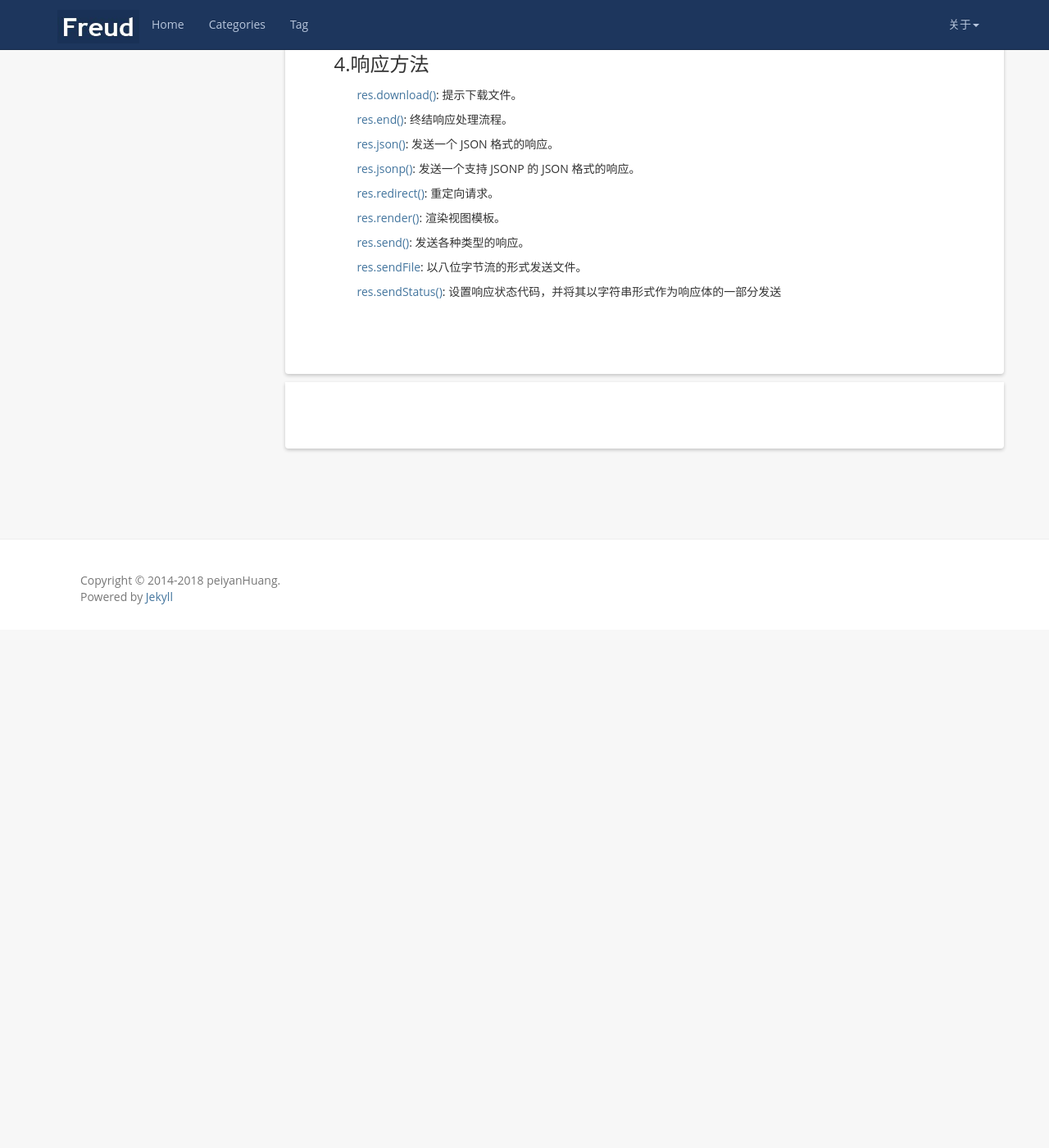
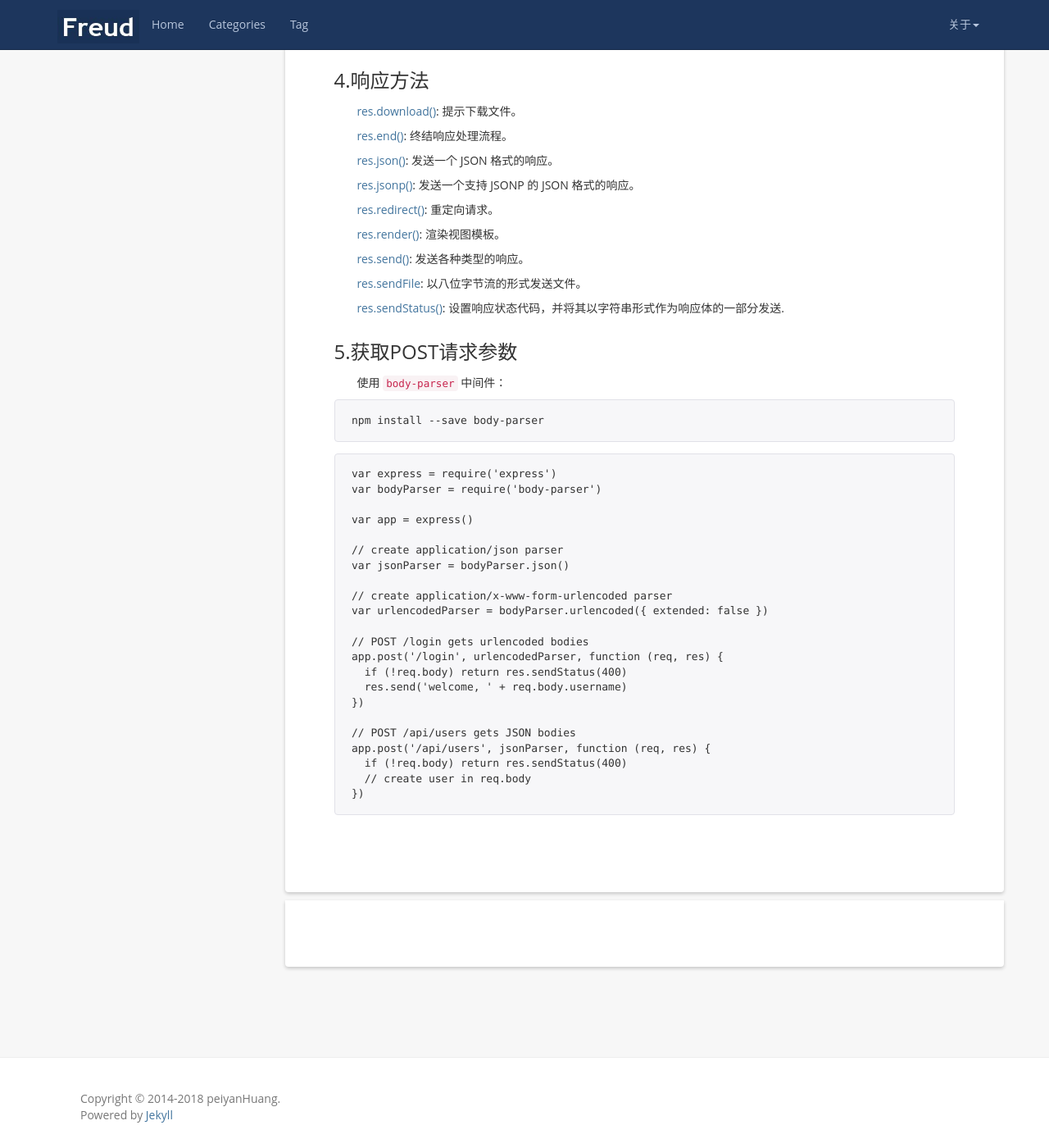
Before and after one commit to peiyanhuang/MyBlog, a Jekyll site: the page built from _posts/2017-12-13-express.md, in a window 1280 px wide and 1400 px high, scrolled down 3645 px. Shown: the whole window at 82% size. Built offline with Jekyll 4.4.1, drawn with Linux system fonts in a browser that asks for light colours; nearby versions of some CDN libraries; before the commit the page ends 4413 px from its top, so only the background shows below that.

Commit message:
express add post reqest

````diff
--- a/_posts/2017-12-13-express.md
+++ b/_posts/2017-12-13-express.md
@@ -194,4 +194,35 @@ module.exports = function(app){
 
 [res.sendFile](http://www.expressjs.com.cn/4x/api.html#res.sendFile): 以八位字节流的形式发送文件。
 
-[res.sendStatus()](http://www.expressjs.com.cn/4x/api.html#res.sendStatus): 设置响应状态代码，并将其以字符串形式作为响应体的一部分发送
+[res.sendStatus()](http://www.expressjs.com.cn/4x/api.html#res.sendStatus): 设置响应状态代码，并将其以字符串形式作为响应体的一部分发送.
+
+### 5.获取POST请求参数
+
+使用 `body-parser` 中间件：
+
+	npm install --save body-parser
+
+```
+var express = require('express')
+var bodyParser = require('body-parser')
+
+var app = express()
+
+// create application/json parser
+var jsonParser = bodyParser.json()
+
+// create application/x-www-form-urlencoded parser
+var urlencodedParser = bodyParser.urlencoded({ extended: false })
+
+// POST /login gets urlencoded bodies
+app.post('/login', urlencodedParser, function (req, res) {
+  if (!req.body) return res.sendStatus(400)
+  res.send('welcome, ' + req.body.username)
+})
+
+// POST /api/users gets JSON bodies
+app.post('/api/users', jsonParser, function (req, res) {
+  if (!req.body) return res.sendStatus(400)
+  // create user in req.body
+})
+```
````
Also changed, not shown: _posts/2018-01-10-PWA.md (+2 -2 lines).
